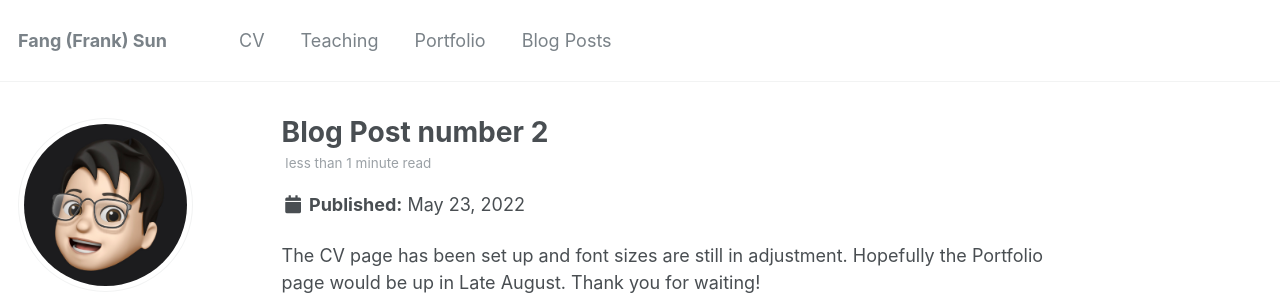
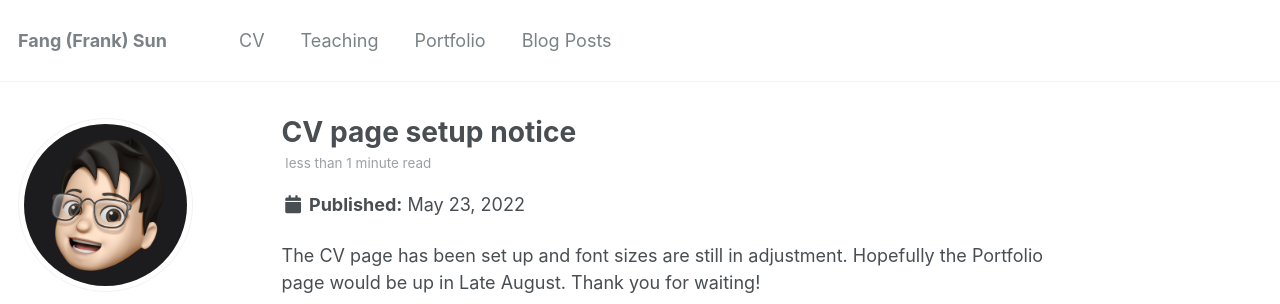
Before and after one commit to FangFrankSun/AcademicPage, a Jekyll site: the page built from _posts/2022-05-23-blog-post-2.md, in a window 1280 px wide and 1334 px high. Shown: the top 304 px of the window. Built offline with Jekyll 4.4.1, drawn with Linux system fonts in a browser that asks for light colours.

Commit message:
Update 2022-05-23-blog-post-2.md

```diff
--- a/_posts/2022-05-23-blog-post-2.md
+++ b/_posts/2022-05-23-blog-post-2.md
@@ -1,5 +1,5 @@
 ---
-title: 'Blog Post number 2'
+title: 'CV page setup notice'
 date: 2022-05-23
 permalink: /posts/2013/08/blog-post-2/
 tags:
```
